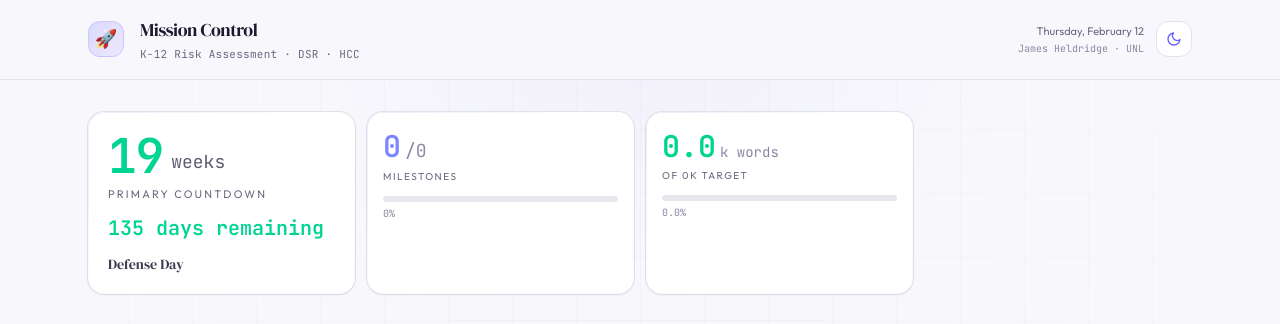
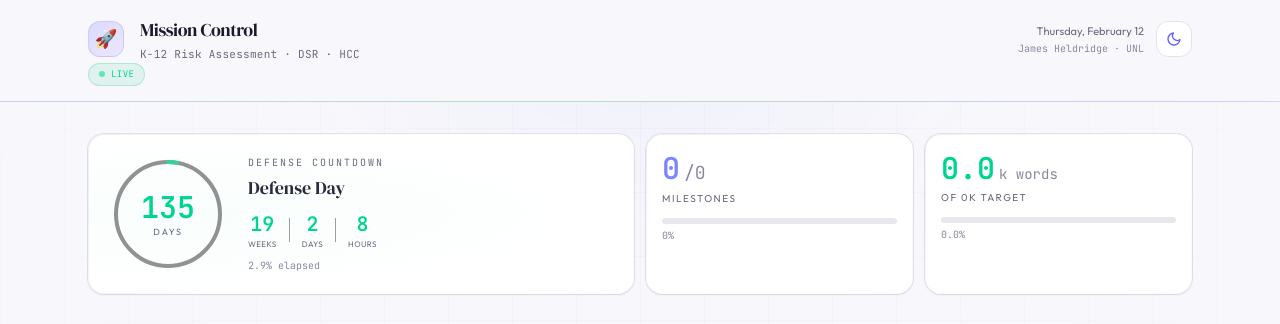
Before and after one commit to tomorrowclaw-dev/mission-control, a Next.js app: page / in a window 1280 px wide. Shown: the top 324 px of the page. Built offline with nearby package versions, Linux system fonts and the light colour scheme; no server answers; the database is empty.

Commit message:
✨ Visual upgrade: countdown ring, animated header, live indicator
- Hero countdown now has circular progress ring with weeks/days/hours
- Next milestone countdown has mini ring
- Header gets animated shimmer border
- Live status indicator in header
- Count-up animation CSS for numbers

```diff
--- a/src/app/globals.css
+++ b/src/app/globals.css
@@ -100,6 +100,36 @@ body::after {
   background: radial-gradient(ellipse, var(--glow-color) 0%, transparent 70%);
   z-index: -1;
   pointer-events: none;
+}
+
+/* Animated header border */
+@keyframes headerShimmer {
+  0% { background-position: -200% 0; }
+  100% { background-position: 200% 0; }
+}
+.header-border {
+  position: relative;
+}
+.header-border::after {
+  content: '';
+  position: absolute;
+  bottom: 0;
+  left: 0;
+  right: 0;
+  height: 1px;
+  background: linear-gradient(90deg, transparent, var(--accent-bright), var(--success), var(--accent-bright), transparent);
+  background-size: 200% 100%;
+  animation: headerShimmer 8s linear infinite;
+  opacity: 0.3;
+}
+
+/* Number counter animation */
+@keyframes countUp {
+  from { opacity: 0; transform: translateY(8px); }
+  to { opacity: 1; transform: translateY(0); }
+}
+.count-animate {
+  animation: countUp 0.6s cubic-bezier(0.4, 0, 0.2, 1) both;
 }
 
 /* Scrollbar */
--- a/src/app/page.tsx
+++ b/src/app/page.tsx
@@ -101,7 +101,7 @@ export default function Dashboard() {
   return (
     <div className="min-h-screen">
       {/* Header */}
-      <header className="border-b border-zinc-800/40 sticky top-0 z-50 bg-[#06060b]/90 backdrop-blur-md">
+      <header className="sticky top-0 z-50 bg-[#06060b]/90 backdrop-blur-md header-border">
         <div className="max-w-6xl mx-auto px-6 py-4">
           <div className="flex items-center justify-between">
             <div className="flex items-center gap-4">
@@ -123,16 +123,22 @@ export default function Dashboard() {
               <ThemeToggle />
             </div>
           </div>
+          {/* Alive indicator */}
+          <div className="flex items-center gap-2 mt-2 sm:mt-0">
+            <div className="flex items-center gap-1.5 px-2.5 py-1 rounded-full bg-emerald-500/10 border border-emerald-500/20">
+              <div className="w-1.5 h-1.5 rounded-full bg-emerald-400 animate-pulse" />
+              <span className="text-[9px] font-mono text-emerald-400 uppercase tracking-wider">Live</span>
+            </div>
+          </div>
         </div>
       </header>
 
       <main className="max-w-6xl mx-auto px-6 py-8 space-y-8">
         {/* Countdown + Stats Row */}
         <div className="grid grid-cols-1 sm:grid-cols-2 lg:grid-cols-4 gap-3 animate-in">
-          <CountdownTimer targetDate={defenseDate} label="Defense Day" variant="hero" />
-          {nextMilestone && (
-            <CountdownTimer targetDate={nextMilestone.due_date} label={nextMilestone.title} />
-          )}
+          <div className="sm:col-span-2">
+            <CountdownTimer targetDate={defenseDate} label="Defense Day" variant="hero" />
+          </div>
 
           {/* Milestones stat */}
           <div className="card-gradient p-4">
--- a/src/components/CountdownTimer.tsx
+++ b/src/components/CountdownTimer.tsx
@@ -1,6 +1,6 @@
 'use client'
 
-import { differenceInDays, differenceInWeeks } from 'date-fns'
+import { differenceInDays, differenceInWeeks, differenceInHours } from 'date-fns'
 
 interface CountdownTimerProps {
   targetDate: string
@@ -13,7 +13,13 @@ export default function CountdownTimer({ targetDate, label, variant = 'default'
   const target = new Date(targetDate)
   const daysLeft = differenceInDays(target, now)
   const weeksLeft = differenceInWeeks(target, now)
+  const hoursLeft = differenceInHours(target, now) % 24
   const isUrgent = daysLeft > 0 && daysLeft < 28
+
+  // Total days for thesis (18 weeks = 126 days from Feb 9)
+  const totalDays = 139 // Feb 9 to Jun 28
+  const elapsed = totalDays - daysLeft
+  const progress = Math.max(0, Math.min(100, (elapsed / totalDays) * 100))
 
   const urgencyColor = daysLeft <= 28
     ? 'text-red-400'
@@ -21,47 +27,101 @@ export default function CountdownTimer({ targetDate, label, variant = 'default'
     ? 'text-amber-400'
     : 'text-emerald-400'
 
-  const urgencyBorder = daysLeft <= 28
-    ? 'border-red-500/20 hover:border-red-500/40'
+  const ringColor = daysLeft <= 28
+    ? '#f87171'
     : daysLeft <= 56
-    ? 'border-amber-500/20 hover:border-amber-500/40'
-    : 'border-emerald-500/20 hover:border-emerald-500/40'
+    ? '#fbbf24'
+    : '#34d399'
 
-  const urgencyGlow = daysLeft <= 28
-    ? 'shadow-red-500/5'
+  const ringBg = daysLeft <= 28
+    ? 'rgba(248,113,113,0.1)'
     : daysLeft <= 56
-    ? 'shadow-amber-500/5'
-    : 'shadow-emerald-500/5'
+    ? 'rgba(251,191,36,0.1)'
+    : 'rgba(52,211,153,0.1)'
 
   if (variant === 'hero') {
+    const circumference = 2 * Math.PI * 52
+    const offset = circumference - (progress / 100) * circumference
+
     return (
-      <div className={`card-gradient p-5 ${urgencyBorder} ${urgencyGlow} ${isUrgent ? 'countdown-urgent' : ''}`}>
-        <div className="relative z-10">
-          <div className="flex items-end gap-2">
-            <div className={`font-mono text-5xl font-bold tracking-tight ${urgencyColor}`}>
-              {weeksLeft}
+      <div className={`card-gradient p-5 relative overflow-hidden ${isUrgent ? 'countdown-urgent' : ''}`}>
+        {/* Subtle animated gradient background */}
+        <div className="absolute inset-0 opacity-30" style={{
+          background: `radial-gradient(ellipse at 20% 50%, ${ringBg} 0%, transparent 70%)`
+        }} />
+        <div className="relative z-10 flex items-center gap-5">
+          {/* Ring */}
+          <div className="relative flex-shrink-0">
+            <svg width="120" height="120" className="-rotate-90">
+              <circle cx="60" cy="60" r="52" fill="none" stroke="currentColor" strokeWidth="4"
+                className="text-zinc-800/50 dark:text-zinc-800/50" />
+              <circle cx="60" cy="60" r="52" fill="none" stroke={ringColor} strokeWidth="4"
+                strokeLinecap="round"
+                strokeDasharray={circumference}
+                strokeDashoffset={offset}
+                style={{ transition: 'stroke-dashoffset 1.5s cubic-bezier(0.4, 0, 0.2, 1)' }}
+              />
+            </svg>
+            <div className="absolute inset-0 flex flex-col items-center justify-center">
+              <span className={`font-mono text-3xl font-bold ${urgencyColor}`}>{daysLeft}</span>
+              <span className="text-[9px] uppercase tracking-[0.2em] text-zinc-500">days</span>
             </div>
-            <div className="font-mono text-lg text-zinc-400 mb-1">weeks</div>
           </div>
-          <div className="text-[11px] uppercase tracking-[0.2em] text-zinc-500 mt-1.5 font-body">
-            primary countdown
+          {/* Text */}
+          <div className="flex-1 min-w-0">
+            <div className="text-[10px] uppercase tracking-[0.2em] text-zinc-500 font-mono">Defense Countdown</div>
+            <div className="font-display text-lg mt-1 text-zinc-200 dark:text-zinc-200 light:text-zinc-800 truncate">{label}</div>
+            <div className="flex items-center gap-3 mt-2">
+              <div className="text-center">
+                <div className={`font-mono text-xl font-bold ${urgencyColor}`}>{weeksLeft}</div>
+                <div className="text-[8px] uppercase tracking-wider text-zinc-500">weeks</div>
+              </div>
+              <div className="w-px h-6 bg-zinc-700/50" />
+              <div className="text-center">
+                <div className={`font-mono text-xl font-bold ${urgencyColor}`}>{daysLeft % 7}</div>
+                <div className="text-[8px] uppercase tracking-wider text-zinc-500">days</div>
+              </div>
+              <div className="w-px h-6 bg-zinc-700/50" />
+              <div className="text-center">
+                <div className={`font-mono text-xl font-bold ${urgencyColor}`}>{hoursLeft}</div>
+                <div className="text-[8px] uppercase tracking-wider text-zinc-500">hours</div>
+              </div>
+            </div>
+            <div className="text-[10px] text-zinc-600 font-mono mt-2">{progress.toFixed(1)}% elapsed</div>
           </div>
-          <div className={`font-mono text-xl font-semibold mt-3 ${urgencyColor}`}>{daysLeft} days remaining</div>
-          <div className="font-display text-sm mt-3 text-zinc-300">{label}</div>
         </div>
       </div>
     )
   }
 
+  // Default variant — compact with mini ring
+  const miniCirc = 2 * Math.PI * 18
+  const miniDaysTotal = daysLeft + elapsed // approximate
+  const miniProgress = Math.max(0, Math.min(100, (1 - daysLeft / miniDaysTotal) * 100))
+  const miniOffset = miniCirc - (miniProgress / 100) * miniCirc
+
   return (
-    <div className={`card p-4 ${urgencyBorder} ${urgencyGlow} relative overflow-hidden card-shine ${isUrgent ? 'countdown-urgent' : ''}`}>
-      <div className="relative z-10">
-        <div className="flex items-end gap-2">
-          <div className={`font-mono text-3xl font-bold tracking-tight ${urgencyColor}`}>{weeksLeft}</div>
-          <div className="font-mono text-xs text-zinc-400 mb-1 uppercase tracking-widest">weeks</div>
+    <div className={`card-gradient p-4 relative overflow-hidden card-shine ${isUrgent ? 'countdown-urgent' : ''}`}>
+      <div className="relative z-10 flex items-center gap-3">
+        <div className="relative flex-shrink-0">
+          <svg width="44" height="44" className="-rotate-90">
+            <circle cx="22" cy="22" r="18" fill="none" stroke="currentColor" strokeWidth="3"
+              className="text-zinc-800/40" />
+            <circle cx="22" cy="22" r="18" fill="none" stroke={ringColor} strokeWidth="3"
+              strokeLinecap="round"
+              strokeDasharray={miniCirc}
+              strokeDashoffset={miniOffset}
+            />
+          </svg>
+          <div className="absolute inset-0 flex items-center justify-center">
+            <span className={`font-mono text-xs font-bold ${urgencyColor}`}>{daysLeft}</span>
+          </div>
         </div>
-        <div className={`font-mono text-sm mt-1.5 ${urgencyColor}`}>{daysLeft} days left</div>
-        <div className="text-sm font-medium mt-2.5 text-zinc-300 leading-snug">{label}</div>
+        <div className="min-w-0">
+          <div className={`font-mono text-lg font-bold ${urgencyColor}`}>{daysLeft} days left</div>
+          <div className="text-xs text-zinc-400 mt-0.5 truncate">{label}</div>
+          <div className="text-[10px] text-zinc-600 font-mono">{weeksLeft} weeks</div>
+        </div>
       </div>
     </div>
   )
```
